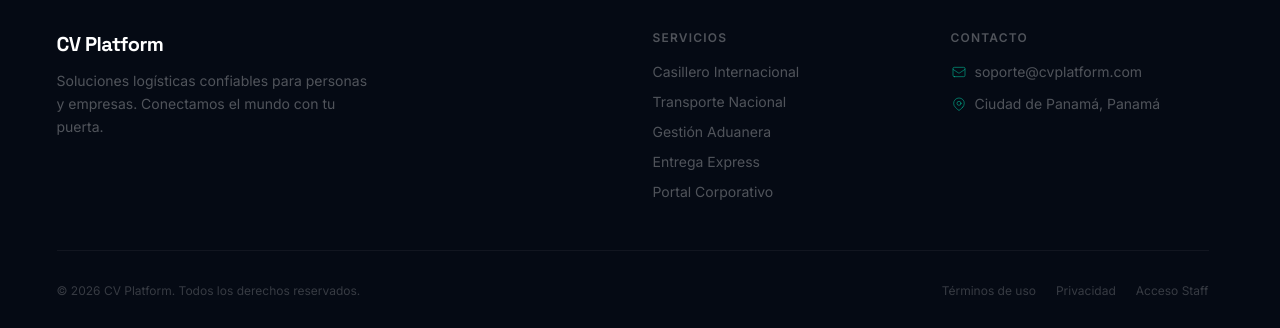
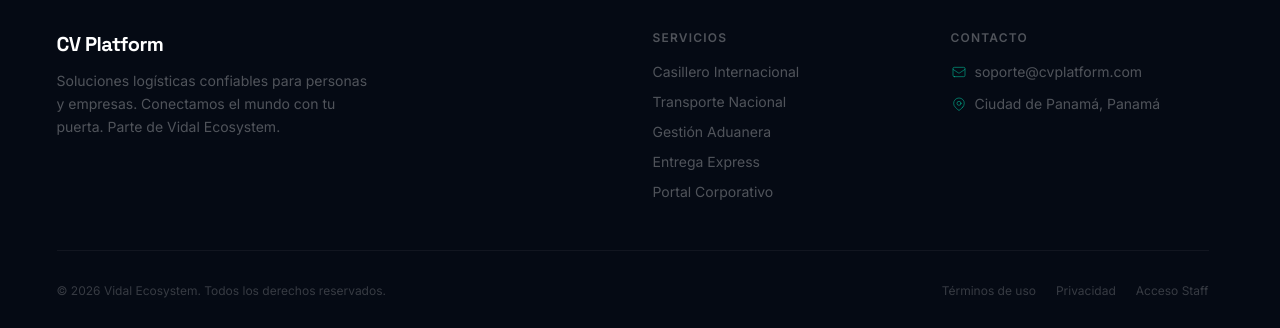
Before and after one commit to vidal-renao/cv-platform, a Next.js app in the folder frontend/: page / in a window 1280 px wide. Shown: the part 4014-4342 px from the top of the page. Built offline with nearby package versions, Linux system fonts and the light colour scheme; no server answers.

Commit message:
fix: update copyright to Vidal Ecosystem

```diff
--- a/frontend/app/page.jsx
+++ b/frontend/app/page.jsx
@@ -561,7 +561,7 @@ export default function Home() {
           </div>
 
           <div className="border-t border-white/5 pt-8 flex flex-col sm:flex-row items-center justify-between gap-4 text-xs text-white/20">
-            <p className="font-body">© {new Date().getFullYear()} CV Platform. {t('footer.copyright')}</p>
+            <p className="font-body">© {new Date().getFullYear()} Vidal Ecosystem. {t('footer.copyright')}</p>
             <div className="flex gap-5 font-body">
               <a href="#" className="hover:text-white/50 transition">{t('footer.terms')}</a>
               <a href="#" className="hover:text-white/50 transition">{t('footer.privacy')}</a>
--- a/frontend/messages/en.json
+++ b/frontend/messages/en.json
@@ -86,7 +86,7 @@
     "sendAnother": "Send another message"
   },
   "footer": {
-    "tagline": "Reliable logistics solutions for individuals and businesses. We connect the world to your door.",
+    "tagline": "Reliable logistics solutions for individuals and businesses. We connect the world to your door. Part of Vidal Ecosystem.",
     "servicesTitle": "Services",
     "contactTitle": "Contact",
     "copyright": "All rights reserved.",
--- a/frontend/messages/es.json
+++ b/frontend/messages/es.json
@@ -86,7 +86,7 @@
     "sendAnother": "Enviar otro mensaje"
   },
   "footer": {
-    "tagline": "Soluciones logísticas confiables para personas y empresas. Conectamos el mundo con tu puerta.",
+    "tagline": "Soluciones logísticas confiables para personas y empresas. Conectamos el mundo con tu puerta. Parte de Vidal Ecosystem.",
     "servicesTitle": "Servicios",
     "contactTitle": "Contacto",
     "copyright": "Todos los derechos reservados.",
```
